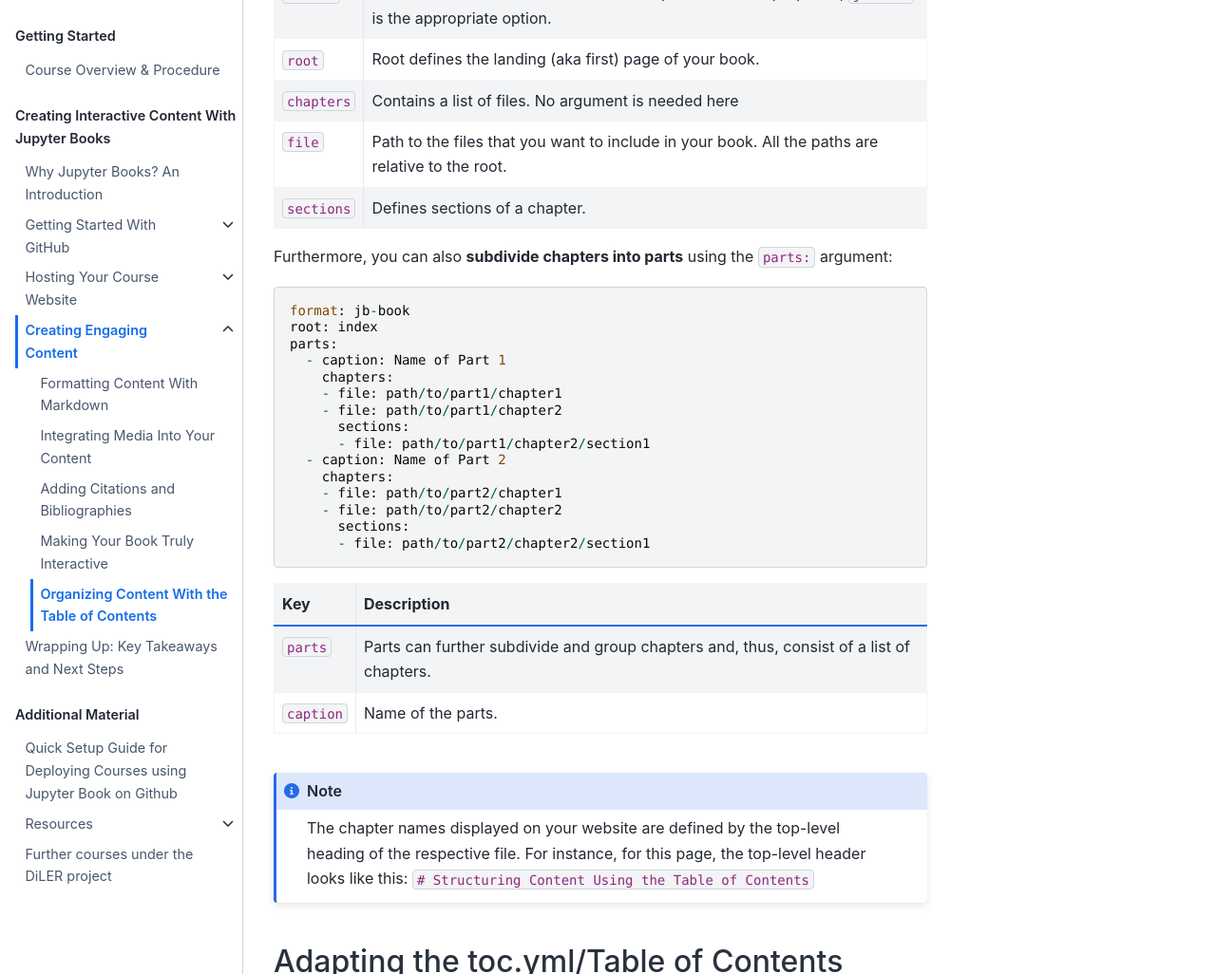
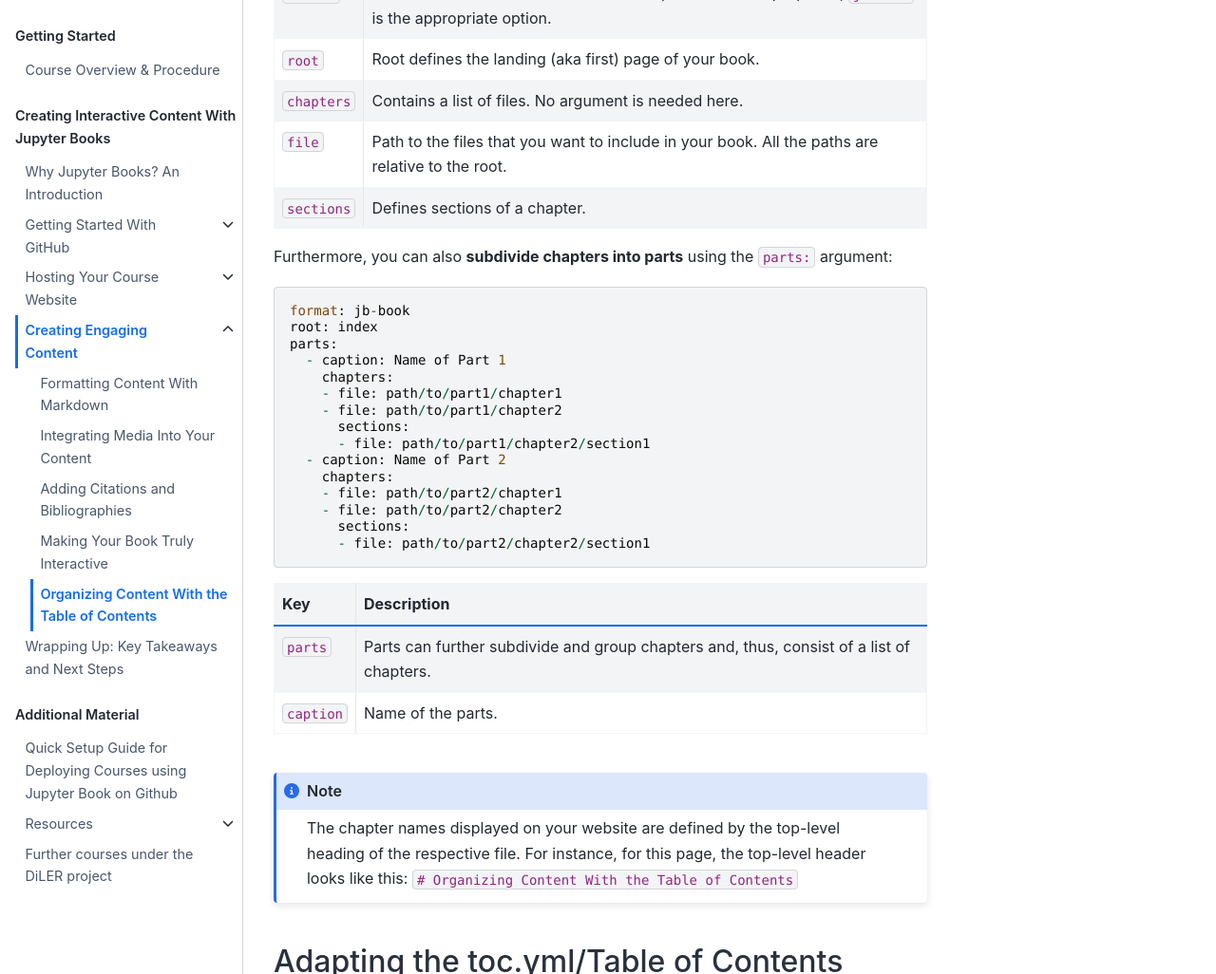
Before and after one commit to M-earnest/tutorial_jupyter_books, a Jupyter Book: the page built from content/3_create/setup-files.md, in a window 1280 px wide and 1400 px high, scrolled down 704 px. Shown: the part 164-1190 px from the top of the window at 95% size. Built offline with Jupyter Book 1.0.4 settings and Sphinx 7.4.7 and the Sphinx Book theme 1.1.4, drawn with Linux system fonts in a browser that asks for light colours; pages that are not in the unit, such as notebooks, are missing from menus.

Commit message:
Update setup-files.md

````diff
--- a/content/3_create/setup-files.md
+++ b/content/3_create/setup-files.md
@@ -26,7 +26,7 @@ While this might seem overwhelming at first, it is actually really simple. Below
 |---|---|
 |`format`|Format defines how the ToC will be interpreted. For our purposes, `jb-book` is the appropriate option.|
 |`root`|Root defines the landing (aka first) page of your book.|
-|`chapters`|Contains a list of files. No argument is needed here|
+|`chapters`|Contains a list of files. No argument is needed here.|
 |`file`|Path to the files that you want to include in your book. All the paths are relative to the root.|
 |`sections`|Defines sections of a chapter.|
 
@@ -57,7 +57,7 @@ parts:
 
 
 ```{note}
-The chapter names displayed on your website are defined by the top-level heading of the respective file. For instance, for this page, the top-level header looks like this: `# Structuring Content Using the Table of Contents`
+The chapter names displayed on your website are defined by the top-level heading of the respective file. For instance, for this page, the top-level header looks like this: `# Organizing Content With the Table of Contents`
 ```
 
 #### Adapting the toc.yml/Table of Contents
````
